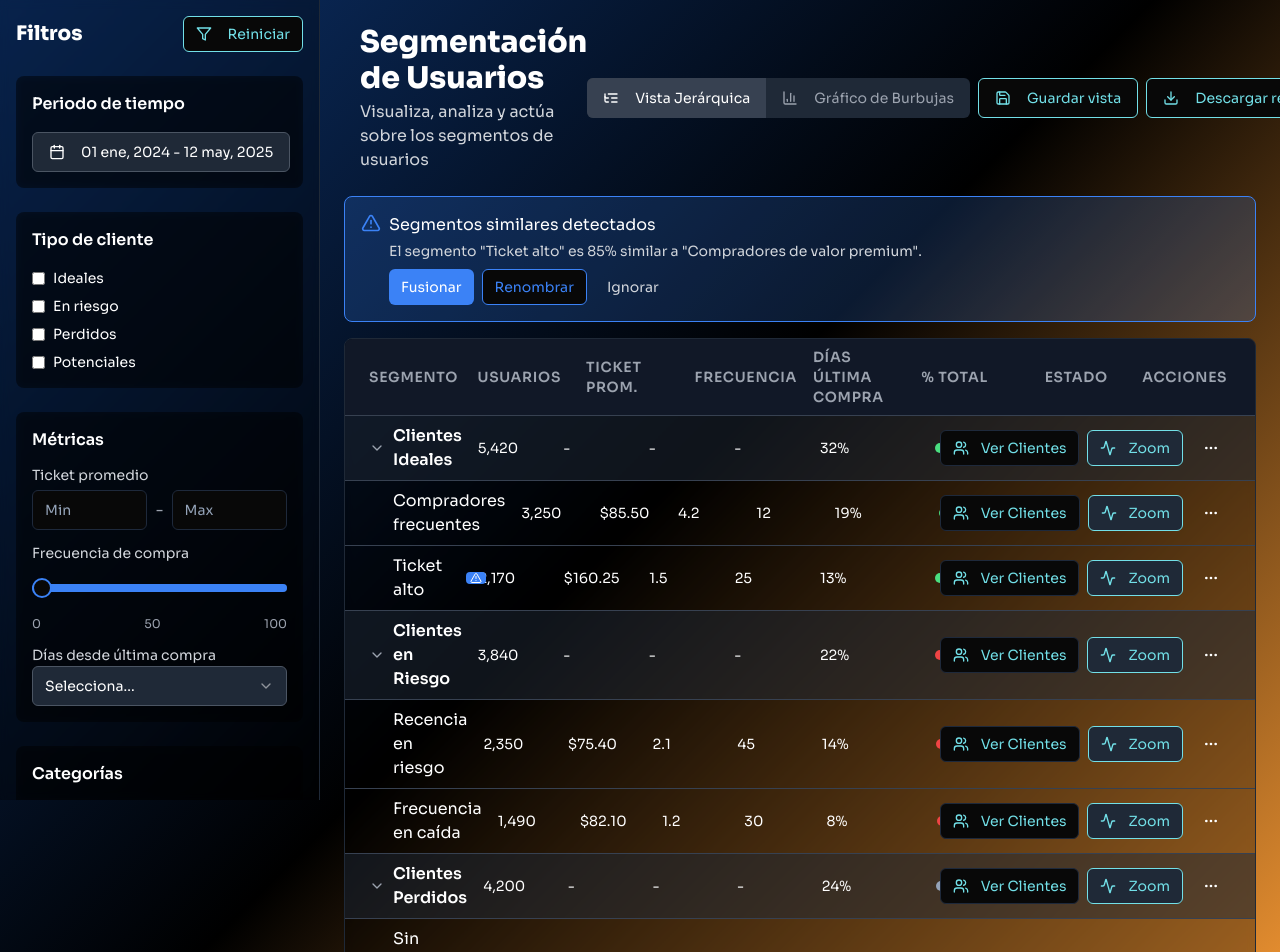
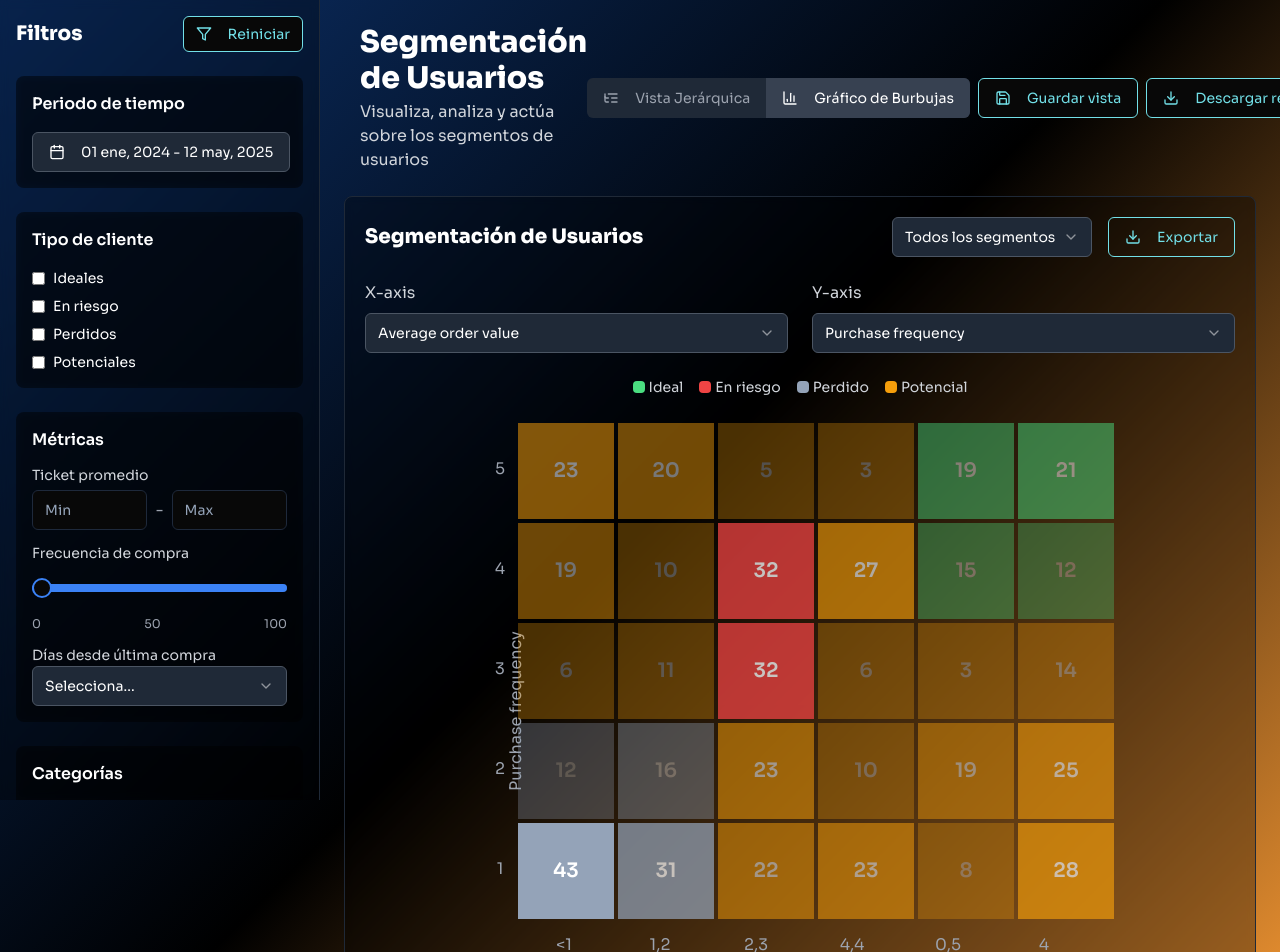
Before and after one commit to cristianpl1996/segment-smart-insights-57, a React (Vite) app: page / in a window 1280 px wide. Shown: the top 952 px of the page. Built offline with nearby package versions, Linux system fonts and the light colour scheme.

Commit message:
Refactor: Replace bubble chart with heatmap
Implement a heatmap visualization for segment data, including interactive features like cell selection, tooltips, and campaign launch functionality.

```diff
--- a/src/components/SegmentBubbleChart.tsx
+++ b/src/components/SegmentBubbleChart.tsx
@@ -1,46 +1,80 @@
 
-import React, { useState, useEffect, useRef } from "react";
-import { ScatterChart, Scatter, XAxis, YAxis, ZAxis, Tooltip, Legend, ResponsiveContainer, Cell } from "recharts";
+import React, { useState, useEffect } from "react";
+import { Button } from "@/components/ui/button";
+import { Download, Filter, Save, Send, ArrowRight } from "lucide-react";
 import { Select, SelectContent, SelectItem, SelectTrigger, SelectValue } from "@/components/ui/select";
-import { Button } from "@/components/ui/button";
 import { toast } from "sonner";
-import { Download } from "lucide-react";
+import DemographicZoom from "./DemographicZoom";
 
-interface BubbleDataPoint {
-  name: string;
-  avgTicket: number;
-  frequency: number;
+interface SegmentData {
+  xValue: string;
+  yValue: number;
   users: number;
   status: 'ideal' | 'risk' | 'lost' | 'potential';
+  avgTicket: number;
   daysSinceLastPurchase: number;
   id: string;
 }
 
-// Sample data for the chart
-const bubbleData: BubbleDataPoint[] = [
-  // Ideal customers
-  { id: '1-1', name: 'Compradores frecuentes', avgTicket: 85.50, frequency: 4.2, users: 3250, status: 'ideal', daysSinceLastPurchase: 12 },
-  { id: '1-2', name: 'Ticket alto', avgTicket: 160.25, frequency: 1.5, users: 2170, status: 'ideal', daysSinceLastPurchase: 25 },
+// Sample data for the heatmap
+const generateHeatmapData = (): SegmentData[] => {
+  const data: SegmentData[] = [];
+  const yValues = [1, 2, 3, 4, 5]; // Frequency values
+  const xValues = ['<1', '1,2', '2,3', '4,4', '0,5', '4']; // Average order values
 
-  // At risk customers
-  { id: '2-1', name: 'Recencia en riesgo', avgTicket: 75.40, frequency: 2.1, users: 2350, status: 'risk', daysSinceLastPurchase: 45 },
-  { id: '2-2', name: 'Frecuencia en caída', avgTicket: 82.10, frequency: 1.2, users: 1490, status: 'risk', daysSinceLastPurchase: 30 },
+  let id = 1;
 
-  // Lost customers
-  { id: '3-1', name: 'Sin compras +180 días', avgTicket: 54.75, frequency: 0.8, users: 3100, status: 'lost', daysSinceLastPurchase: 210 },
-  { id: '3-2', name: 'Compradores únicos antiguos', avgTicket: 42.30, frequency: 1, users: 1100, status: 'lost', daysSinceLastPurchase: 190 },
+  for (const xValue of xValues) {
+    for (const yValue of yValues) {
+      // Determine status based on position
+      let status: 'ideal' | 'risk' | 'lost' | 'potential';
 
-  // Potential customers
-  { id: '4-1', name: 'Compradores recientes', avgTicket: 45.60, frequency: 1.1, users: 1980, status: 'potential', daysSinceLastPurchase: 15 },
-  { id: '4-2', name: 'Nuevos leads', avgTicket: 0, frequency: 0, users: 1860, status: 'potential', daysSinceLastPurchase: 0 },
-];
+      if (xValue === '2,3' && (yValue === 3 || yValue === 4)) {
+        status = 'risk';
+      } else if (yValue >= 4 && (xValue === '4' || xValue === '0,5')) {
+        status = 'ideal';
+      } else if (yValue <= 2 && (xValue === '<1' || xValue === '1,2')) {
+        status = 'lost';
+      } else {
+        status = 'potential';
+      }
 
-// Status colors for bubbles
+      // Generate users count (higher in some specific areas)
+      let users = Math.floor(Math.random() * 30) + 1;
+      if (xValue === '2,3' && yValue === 3) users = 32;
+      if (xValue === '2,3' && yValue === 4) users = 32;
+      if (xValue === '<1' && yValue === 1) users = 43;
+      if (xValue === '1,2' && yValue === 1) users = 31;
+      if (xValue === '1,2' && yValue === 2) users = 16;
+      if (xValue === '2,3' && yValue === 1) users = 22;
+      if (xValue === '4,4' && yValue === 1) users = 23;
+      if (xValue === '<1' && yValue === 2) users = 12;
+      if (xValue === '4,4' && yValue === 2) users = 10;
+      if (xValue === '1,2' && yValue === 3) users = 11;
+      if (xValue === '4,4' && yValue === 3) users = 6;
+      if (xValue === '<1' && yValue === 3) users = 6;
+
+      data.push({
+        xValue,
+        yValue,
+        users,
+        status,
+        avgTicket: parseFloat(xValue.replace(',', '.').replace('<', '')) || 0.5,
+        daysSinceLastPurchase: Math.floor(Math.random() * 200) + 1,
+        id: `segment-${id++}`
+      });
+    }
+  }
+
+  return data;
+};
+
+// Status colors for cells
 const statusColors = {
   ideal: '#4ade80',
   risk: '#ef4444',
   lost: '#94a3b8',
-  potential: '#3b82f6'
+  potential: '#f59e0b'
 };
 
 // Status names for legend
@@ -52,119 +86,92 @@ const statusNames = {
 };
 
 const SegmentBubbleChart = () => {
-  const [selectedData, setSelectedData] = useState<BubbleDataPoint[]>(bubbleData);
-  const [viewMode, setViewMode] = useState<'frequency' | 'recency'>('frequency');
-  const [selectedBubbles, setSelectedBubbles] = useState<string[]>([]);
+  const [heatmapData, setHeatmapData] = useState<SegmentData[]>(generateHeatmapData());
+  const [xAxis, setXAxis] = useState<'avgTicket' | 'recency'>('avgTicket');
+  const [yAxis, setYAxis] = useState<'frequency'>('frequency');
+  const [selectedCells, setSelectedCells] = useState<string[]>([]);
   const [filterType, setFilterType] = useState<string>('all');
+  const [isDetailOpen, setIsDetailOpen] = useState(false);
+  const [selectedSegment, setSelectedSegment] = useState<SegmentData | null>(null);
+
+  // Calculate color intensity based on users count
+  const getColorIntensity = (users: number) => {
+    const max = Math.max(...heatmapData.map(d => d.users));
+    const intensity = Math.max(0.3, Math.min(1, users / max));
+    return intensity;
+  };
 
   const handleFilterChange = (value: string) => {
     setFilterType(value);
-    if (value === 'all') {
-      setSelectedData(bubbleData);
-    } else if (value === 'top5-size') {
-      // Top 5 by users count
-      setSelectedData([...bubbleData].sort((a, b) => b.users - a.users).slice(0, 5));
-    } else if (value === 'top5-risk') {
-      // All risk segments and top others by risk (days since last purchase)
-      const riskSegments = bubbleData.filter(d => d.status === 'risk');
-      const otherSegments = bubbleData.filter(d => d.status !== 'risk')
-                                     .sort((a, b) => b.daysSinceLastPurchase - a.daysSinceLastPurchase)
-                                     .slice(0, 5 - riskSegments.length);
-      setSelectedData([...riskSegments, ...otherSegments]);
-    } else if (value === 'top5-ticket') {
-      // Top 5 by average ticket
-      setSelectedData([...bubbleData].sort((a, b) => b.avgTicket - a.avgTicket).slice(0, 5));
-    }
+    // Filter implementation would go here
+    // For now, we'll just use the full dataset
   };
 
-  const handleBubbleClick = (data: BubbleDataPoint) => {
-    if (selectedBubbles.includes(data.id)) {
-      setSelectedBubbles(selectedBubbles.filter(id => id !== data.id));
+  const handleCellClick = (segment: SegmentData) => {
+    setSelectedSegment(segment);
+    setIsDetailOpen(true);
+  };
+
+  const handleCellSelect = (segment: SegmentData) => {
+    if (selectedCells.includes(segment.id)) {
+      setSelectedCells(selectedCells.filter(id => id !== segment.id));
     } else {
-      setSelectedBubbles([...selectedBubbles, data.id]);
+      setSelectedCells([...selectedCells, segment.id]);
     }
   };
 
   const handleCompare = () => {
-    const selectedNames = selectedBubbles.map(id =>
-      bubbleData.find(item => item.id === id)?.name
+    const selectedNames = selectedCells.map(id =>
+      heatmapData.find(item => item.id === id)?.xValue + " / " +
+      heatmapData.find(item => item.id === id)?.yValue
     ).filter(Boolean);
     toast.success(`Comparando segmentos: ${selectedNames.join(', ')}`);
   };
 
   const handleExport = () => {
-    toast.success('Descargando gráfico como PNG');
+    toast.success('Descargando gráfico como Excel');
   };
 
-  const handleViewDetail = (data: BubbleDataPoint) => {
-    toast.success(`Viendo detalles de: ${data.name}`);
+  const handleDetailClose = () => {
+    setIsDetailOpen(false);
+    setSelectedSegment(null);
   };
 
-  const handleCreateCampaign = (data: BubbleDataPoint) => {
-    toast.success(`Creando campaña para: ${data.name}`);
+  const handleAxisChange = (axis: string, value: string) => {
+    if (axis === 'x') {
+      setXAxis(value as 'avgTicket' | 'recency');
+    } else if (axis === 'y') {
+      setYAxis(value as 'frequency');
+    }
   };
 
-  const CustomTooltip = ({ active, payload }: any) => {
-    if (active && payload && payload.length) {
-      const data = payload[0].payload;
-      return (
-        <div className="bg-gray-900 p-3 border border-gray-700 rounded-md shadow-lg">
-          <p className="font-semibold text-white mb-1">{data.name}</p>
-          <p className="text-sm text-gray-300">Usuarios: {data.users.toLocaleString()}</p>
-          <p className="text-sm text-gray-300">Ticket promedio: ${data.avgTicket.toFixed(2)}</p>
-          {viewMode === 'frequency' ? (
-            <p className="text-sm text-gray-300">Frecuencia: {data.frequency.toFixed(1)}</p>
-          ) : (
-            <p className="text-sm text-gray-300">Días última compra: {data.daysSinceLastPurchase}</p>
-          )}
-          <p className="text-sm text-gray-300 mt-1 font-semibold">
-            Estado: <span style={{ color: statusColors[data.status] }}>{statusNames[data.status]}</span>
-          </p>
-          <div className="mt-2 pt-2 border-t border-gray-700 flex space-x-2">
-            <button
-              onClick={() => handleViewDetail(data)}
-              className="text-xs px-2 py-1 bg-light-blue/20 hover:bg-light-blue/30 text-light-blue rounded"
-            >
-              Ver detalle
-            </button>
-            <button
-              onClick={() => handleCreateCampaign(data)}
-              className="text-xs px-2 py-1 bg-cta-orange/90 hover:bg-cta-orange text-black rounded"
-            >
-              Crear campaña
-            </button>
-          </div>
-        </div>
-      );
+  // Create a 2D structure for the heatmap for easier rendering
+  const getHeatmapGrid = () => {
+    const xValues = ['<1', '1,2', '2,3', '4,4', '0,5', '4'];
+    const yValues = [5, 4, 3, 2, 1]; // Reversed for rendering top to bottom
+
+    const grid: SegmentData[][] = [];
+
+    for (const yValue of yValues) {
+      const row: SegmentData[] = [];
+      for (const xValue of xValues) {
+        const cell = heatmapData.find(d => d.xValue === xValue && d.yValue === yValue);
+        if (cell) {
+          row.push(cell);
+        }
+      }
+      grid.push(row);
     }
-    return null;
+
+    return grid;
   };
 
-  const renderLegend = (props: any) => {
-    const { payload } = props;
-    const uniqueStatuses = Array.from(new Set(selectedData.map(item => item.status)));
-
-    return (
-      <div className="flex justify-center mb-4">
-        {uniqueStatuses.map((status) => (
-          <div key={status} className="flex items-center mx-3">
-            <div
-              className="w-3 h-3 mr-1 rounded-full"
-              style={{ backgroundColor: statusColors[status as keyof typeof statusColors] }}
-            />
-            <span className="text-sm text-gray-300">
-              {statusNames[status as keyof typeof statusNames]}
-            </span>
-          </div>
-        ))}
-      </div>
-    );
-  };
+  const heatmapGrid = getHeatmapGrid();
 
   return (
     <div className="bg-black/30 backdrop-blur-sm rounded-lg border border-gray-800 p-5 h-full">
       <div className="mb-6 flex flex-wrap items-center justify-between gap-4">
-        <h2 className="text-xl font-sora font-extrabold text-white">Visualización de Segmentos</h2>
+        <h2 className="text-xl font-sora font-extrabold text-white">Segmentación de Usuarios</h2>
 
         <div className="flex flex-wrap gap-4">
           <div>
@@ -174,28 +181,11 @@ const SegmentBubbleChart = () => {
               </SelectTrigger>
               <SelectContent className="bg-gray-900 border-gray-700">
                 <SelectItem value="all">Todos los segmentos</SelectItem>
-                <SelectItem value="top5-size">Top 5 por tamaño</SelectItem>
-                <SelectItem value="top5-risk">Top 5 por riesgo</SelectItem>
-                <SelectItem value="top5-ticket">Top 5 por ticket</SelectItem>
+                <SelectItem value="top-users">Top por usuarios</SelectItem>
+                <SelectItem value="top-risk">Segmentos en riesgo</SelectItem>
+                <SelectItem value="top-potential">Mayor potencial</SelectItem>
               </SelectContent>
             </Select>
-          </div>
-
-          <div className="flex bg-gray-800 rounded-md">
-            <Button
-              variant="ghost"
-              className={`rounded-r-none ${viewMode === 'frequency' ? 'bg-gray-700 text-white' : 'text-gray-400'}`}
-              onClick={() => setViewMode('frequency')}
-            >
-              Frecuencia
-            </Button>
-            <Button
-              variant="ghost"
-              className={`rounded-l-none ${viewMode === 'recency' ? 'bg-gray-700 text-white' : 'text-gray-400'}`}
-              onClick={() => setViewMode('recency')}
-            >
-              Recencia
-            </Button>
           </div>
 
           <Button
@@ -207,75 +197,150 @@ const SegmentBubbleChart = () => {
             Exportar
           </Button>
 
-          {selectedBubbles.length > 0 && (
+          {selectedCells.length > 0 && (
             <Button
               className="bg-cta-orange text-black hover:bg-cta-orange/90"
               onClick={handleCompare}
             >
-              Comparar ({selectedBubbles.length})
+              Comparar ({selectedCells.length})
             </Button>
           )}
         </div>
       </div>
 
-      <div className="h-[500px]">
-        <ResponsiveContainer width="100%" height="100%">
-          <ScatterChart
-            margin={{ top: 20, right: 20, bottom: 20, left: 20 }}
-          >
-            <XAxis
-              type="number"
-              dataKey="avgTicket"
-              name="Ticket promedio"
-              domain={['auto', 'auto']}
-              label={{ value: 'Ticket Promedio ($)', position: 'bottom', style: { fill: '#94a3b8' } }}
-              tick={{ fill: '#94a3b8' }}
-              stroke="#4b5563"
-            />
-            <YAxis
-              type="number"
-              dataKey={viewMode === 'frequency' ? 'frequency' : 'daysSinceLastPurchase'}
-              name={viewMode === 'frequency' ? 'Frecuencia' : 'Días última compra'}
-              domain={['auto', 'auto']}
-              label={{
-                value: viewMode === 'frequency' ? 'Frecuencia' : 'Días última compra',
-                angle: -90,
-                position: 'insideLeft',
-                style: { fill: '#94a3b8' }
-              }}
-              tick={{ fill: '#94a3b8' }}
-              stroke="#4b5563"
-            />
-            <ZAxis
-              type="number"
-              dataKey="users"
-              range={[400, 2000]}
-              name="Usuarios"
-            />
-            <Tooltip
-              cursor={{ strokeDasharray: '3 3' }}
-              wrapperStyle={{ zIndex: 100 }}
-              content={<CustomTooltip />}
-            />
-            <Legend content={renderLegend} />
-            <Scatter
-              name="Segmentos"
-              data={selectedData}
-              onClick={(data) => handleBubbleClick(data)}
-            >
-              {selectedData.map((entry, index) => (
-                <Cell
-                  key={`cell-${index}`}
-                  fill={statusColors[entry.status]}
-                  fillOpacity={selectedBubbles.includes(entry.id) ? 1 : 0.6}
-                  stroke={selectedBubbles.includes(entry.id) ? '#ffffff' : 'none'}
-                  strokeWidth={2}
+      <div className="flex flex-col space-y-6">
+        <div className="grid grid-cols-1 md:grid-cols-2 gap-6">
+          <div>
+            <p className="text-gray-300 mb-2">X-axis</p>
+            <Select value={xAxis} onValueChange={(value) => handleAxisChange('x', value)}>
+              <SelectTrigger className="bg-gray-800 border-gray-600 text-white">
+                <SelectValue placeholder="Seleccionar variable X" />
+              </SelectTrigger>
+              <SelectContent className="bg-gray-900 border-gray-700">
+                <SelectItem value="avgTicket">Average order value</SelectItem>
+                <SelectItem value="recency">Recency (days)</SelectItem>
+              </SelectContent>
+            </Select>
+          </div>
+          <div>
+            <p className="text-gray-300 mb-2">Y-axis</p>
+            <Select value={yAxis} onValueChange={(value) => handleAxisChange('y', value)}>
+              <SelectTrigger className="bg-gray-800 border-gray-600 text-white">
+                <SelectValue placeholder="Seleccionar variable Y" />
+              </SelectTrigger>
+              <SelectContent className="bg-gray-900 border-gray-700">
+                <SelectItem value="frequency">Purchase frequency</SelectItem>
+              </SelectContent>
+            </Select>
+          </div>
+        </div>
+
+        <div className="flex justify-center mt-2">
+          <div className="flex items-center justify-between space-x-4">
+            {Object.entries(statusColors).map(([status, color]) => (
+              <div key={status} className="flex items-center">
+                <div
+                  className="w-3 h-3 mr-1 rounded-sm"
+                  style={{ backgroundColor: color }}
                 />
-              ))}
-            </Scatter>
-          </ScatterChart>
-        </ResponsiveContainer>
+                <span className="text-sm text-gray-300">
+                  {statusNames[status as keyof typeof statusNames]}
+                </span>
+              </div>
+            ))}
+          </div>
+        </div>
+
+        <div className="flex flex-col items-center">
+          <div className="relative">
+            <div className="absolute -left-12 top-1/2 -translate-y-1/2 -rotate-90 text-gray-400 whitespace-nowrap">
+              Purchase frequency
+            </div>
+
+            <div className="mx-auto">
+              <div className="flex flex-col">
+                {heatmapGrid.map((row, rowIndex) => (
+                  <div key={rowIndex} className="flex">
+                    <div className="flex items-center justify-center w-8 h-24 text-gray-400">
+                      {heatmapGrid.length - rowIndex}
+                    </div>
+                    {row.map((cell, cellIndex) => (
+                      <div
+                        key={`${rowIndex}-${cellIndex}`}
+                        className={`
+                          flex items-center justify-center h-24 w-24 m-0.5 cursor-pointer
+                          hover:ring-2 hover:ring-white transition-all duration-150
+                          ${selectedCells.includes(cell.id) ? 'ring-2 ring-white' : ''}
+                        `}
+                        style={{
+                          backgroundColor: statusColors[cell.status],
+                          opacity: getColorIntensity(cell.users)
+                        }}
+                        onClick={() => handleCellClick(cell)}
+                        onContextMenu={(e) => {
+                          e.preventDefault();
+                          handleCellSelect(cell);
+                        }}
+                      >
+                        <span className="text-xl font-semibold text-white">{cell.users}</span>
+                      </div>
+                    ))}
+                  </div>
+                ))}
+
+                <div className="flex mt-2">
+                  <div className="w-8"></div>
+                  {heatmapGrid[0].map((cell, index) => (
+                    <div key={index} className="flex items-center justify-center h-8 w-24 text-gray-400">
+                      {cell.xValue}
+                    </div>
+                  ))}
+                </div>
+              </div>
+
+              <div className="text-center text-gray-400 mt-4">
+                {xAxis === 'avgTicket' ? 'Average order value' : 'Recency (days)'}
+              </div>
+            </div>
+          </div>
+        </div>
+
+        {selectedCells.length > 0 && (
+          <div className="bg-gray-800/50 p-3 rounded-md border border-gray-700 mt-4">
+            <div className="flex justify-between items-center">
+              <span className="text-white">
+                {selectedCells.length} segmentos seleccionados
+              </span>
+              <div className="flex space-x-2">
+                <Button
+                  size="sm"
+                  variant="outline"
+                  className="border-gray-600"
+                  onClick={() => setSelectedCells([])}
+                >
+                  Limpiar selección
+                </Button>
+                <Button
+                  size="sm"
+                  className="bg-cta-orange text-black hover:bg-cta-orange/90"
+                  onClick={handleCompare}
+                >
+                  Comparar segmentos
+                </Button>
+              </div>
+            </div>
+          </div>
+        )}
       </div>
+
+      {isDetailOpen && selectedSegment && (
+        <DemographicZoom
+          isOpen={isDetailOpen}
+          onClose={handleDetailClose}
+          segmentName={`Segmento ${selectedSegment.xValue}/${selectedSegment.yValue}`}
+          segmentStatus={selectedSegment.status}
+        />
+      )}
     </div>
   );
 };
--- a/src/pages/Index.tsx
+++ b/src/pages/Index.tsx
@@ -6,7 +6,7 @@ import SegmentBubbleChart from "@/components/SegmentBubbleChart";
 import DashboardHeader from "@/components/DashboardHeader";
 
 const Index = () => {
-  const [activeView, setActiveView] = useState<'tree' | 'bubble'>('tree');
+  const [activeView, setActiveView] = useState<'tree' | 'bubble'>('bubble');
 
   return (
     <div className="min-h-screen flex bg-gradient-dashboard text-white">
```
